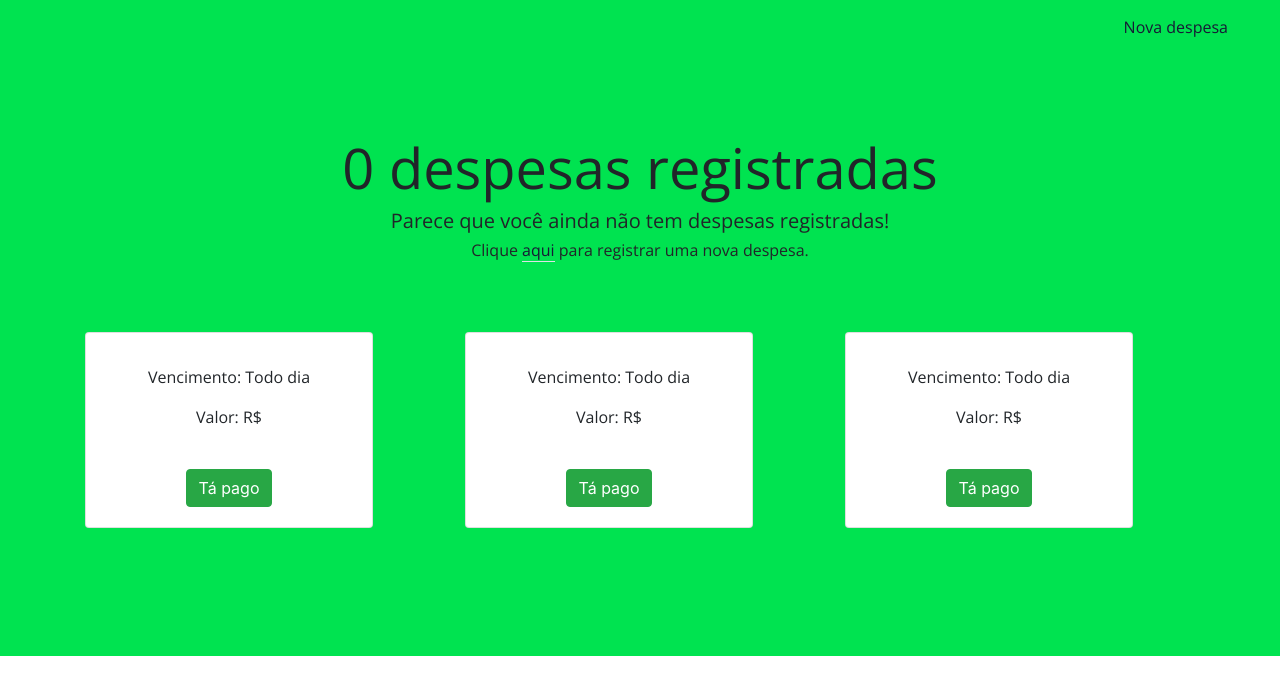
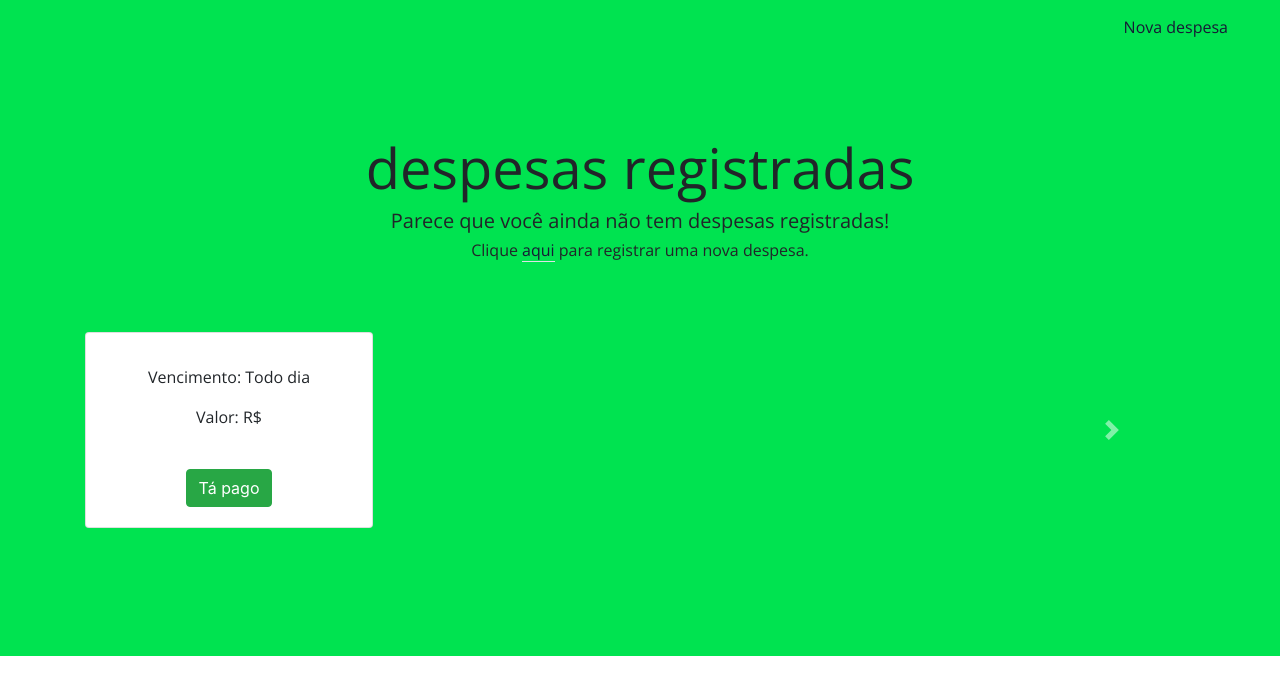
Before and after one commit to sasle/Moneyge, an Angular app: page / in a window 1280 px wide. Shown: the top 694 px of the page. Built offline with nearby package versions, Linux system fonts and the light colour scheme.

Commit message:
Adding plural validation, carousel and more fiddling around with localstorage

```diff
--- a/src/app/components/jumbo-component/jumbo-component.component.html
+++ b/src/app/components/jumbo-component/jumbo-component.component.html
@@ -1,22 +1,35 @@
 <div class="jumbotron jumbotron-fluid">
     <div class="container">
-      <h1 class="display-4 pt-3">0 despesas registradas</h1>
+      <h1 class="display-4 pt-3">{{amt}} {{plural}}</h1>
       <h3 class="lead">Parece que você ainda não tem despesas registradas!</h3>
       <h6>Clique <a href = "/add" class="border-bottom">aqui</a> para registrar uma nova despesa.</h6>
     </div>
 
+
+
     <div class="jumbotron jumbotron-fluid">
     <div class="container">
-      <div class="row">
-        <div class="col-sm-4">
+        <div id="carouselExampleInterval" class="carousel slide" data-ride="carousel">
+            <div class="carousel-inner">
+              <div class="carousel-item active" data-interval="10000">
                   <app-card></app-card>
               </div>
-        <div class="col-sm-4">
+              <div class="carousel-item" data-interval="2000">
                   <app-card></app-card>
               </div>
-        <div class="col-sm-4">
+              <div class="carousel-item">
                   <app-card></app-card>
               </div>
             </div>
+            <a class="carousel-control-prev" href="#carouselExampleInterval" role="button" data-slide="prev">
+              <span class="carousel-control-prev-icon" aria-hidden="true"></span>
+              <span class="sr-only">Previous</span>
+            </a>
+            <a class="carousel-control-next" href="#carouselExampleInterval" role="button" data-slide="next">
+              <span class="carousel-control-next-icon" aria-hidden="true"></span>
+              <span class="sr-only">Next</span>
+            </a>
+          </div>
+
 
   </div>
--- a/src/app/components/jumbo-component/jumbo-component.component.ts
+++ b/src/app/components/jumbo-component/jumbo-component.component.ts
@@ -7,9 +7,14 @@ import { Component, OnInit } from '@angular/core';
 })
 export class JumboComponentComponent implements OnInit {
 
+  amt = localStorage.getItem("Amount");
+  plural = "despesas registradas"
   constructor() { }
 
   ngOnInit() {
+    if(parseInt(this.amt)==1){
+      this.plural = "despesa registrada"
+    }
   }
 
 }
--- a/src/app/pages/new-expense/new-expense/new-expense.component.html
+++ b/src/app/pages/new-expense/new-expense/new-expense.component.html
@@ -15,6 +15,6 @@
                           <input type="number" class="form-control" [(ngModel)]='value' name="value"  placeholder="digite aqui o valor do boleto">
                         </div>
                         <button type="button" class="btn btn-danger float-left" routerLink="/">Cancelar</button>
-                        <button type="submit" class="btn btn-primary float-right" (click) = "clique()"> Adicionar</button>
+                        <button type="submit" class="btn btn-primary float-right" (click) = "clique()" routerLink = "/"> Adicionar</button>
                       </form>
         </div>
--- a/src/app/pages/new-expense/new-expense/new-expense.component.ts
+++ b/src/app/pages/new-expense/new-expense/new-expense.component.ts
@@ -9,16 +9,18 @@ export class NewExpenseComponent implements OnInit {
   name;
   date;
   value;
+  amount = 0;
   constructor() { }
 
   ngOnInit() {
-
   }
 
   clique(searchValue) {
     localStorage.setItem("Name", this.name);
       localStorage.setItem("Date", this.date);
       localStorage.setItem("Value", this.value);
+      this.amount++;
+      localStorage.setItem("Amount", this.amount.toString());
       alert("Registrado com sucesso!")
   }
 }
```
Lines whose indentation alone changed are shown as unchanged.
